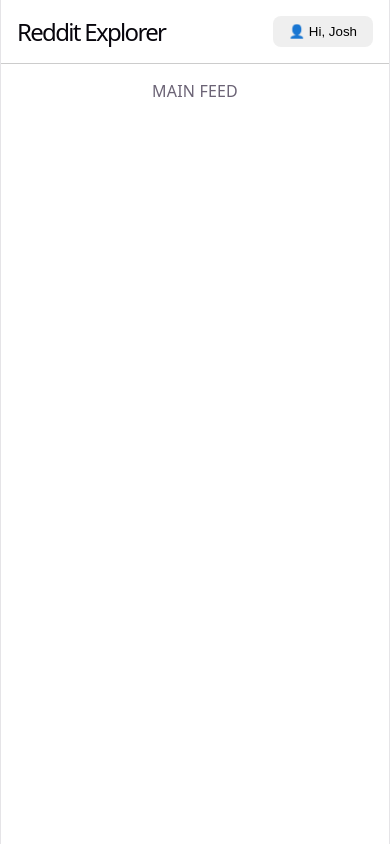
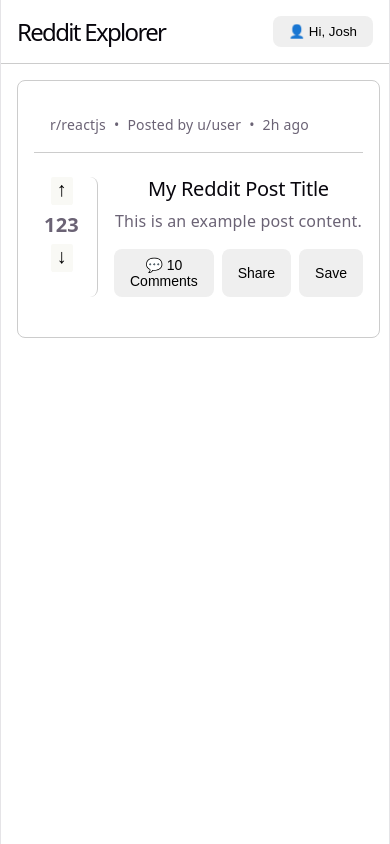
Before and after one commit to Gruthendiek/reddit-client, a React (Vite) app: page / in a window 390 px wide. Built offline with nearby package versions, Linux system fonts and the light colour scheme.

Commit message:
Build responsive PostCard component

```diff
--- a/src/App.jsx
+++ b/src/App.jsx
@@ -1,5 +1,6 @@
 import Header from "./components/Header/Header.jsx";
 import Sidebar from "./components/Sidebar/Sidebar.jsx";
+import PostCard from "./components/PostCard/PostCard.jsx";
 import "./App.css";
 
 function App() {
@@ -8,7 +9,9 @@ function App() {
       <Header />
       <div className="app-layout">
         <Sidebar />
-        <main>MAIN FEED</main>
+        <main>
+          <PostCard />
+        </main>
       </div>
     </>
   );
--- /dev/null
+++ b/src/components/PostCard/PostCard.css
@@ -0,0 +1,86 @@
+article {
+  padding: 1rem;
+  border: 0.0625rem solid #ccc;
+  border-radius: 0.5rem;
+  margin-bottom: 1rem;
+}
+
+.post-metadata {
+  display: flex;
+  gap: 0.5rem;
+  font-size: 0.875rem;
+}
+
+.post-body {
+  display: grid;
+  grid-template-columns: 4rem 1fr;
+  gap: 1rem;
+  padding: 1.5rem 0;
+}
+
+.votes {
+  display: flex;
+  flex-direction: column;
+  align-items: center;
+  gap: 0.5rem;
+  border-right: 0.0625rem solid #ccc;
+  border-radius: 0.5rem;
+  padding-right: 0.5rem;
+}
+
+.votes button {
+  border: none;
+  border-radius: 10%;
+  background: rgba(244, 243, 236, 0.5);
+  cursor: pointer;
+  font-size: 1.25rem;
+  padding-bottom: 0.25rem;
+  transition:
+    transform 0.3s ease,
+    background 0.3s ease;
+}
+
+.votes button:hover {
+  background: #007bff;
+  transform: scale(1.1);
+}
+
+.votes span {
+  font-size: 1.25rem;
+  font-weight: bold;
+}
+
+.post-content h2 {
+  margin: 0;
+  font-size: 1.25rem;
+}
+
+.post-content p {
+  margin: 0.5rem 0 0;
+  font-size: 1rem;
+  line-height: 1.5rem;
+}
+
+.post-content footer {
+  display: flex;
+  gap: 0.5rem;
+  margin-top: 1rem;
+  font-size: 0.875rem;
+  justify-content: center;
+}
+
+.post-content footer button {
+  font-size: 0.875rem;
+  border: none;
+  border-radius: 0.5rem;
+  cursor: pointer;
+  padding: 0.5rem 1rem;
+  transition:
+    transform 0.2s ease,
+    background 0.2s ease;
+}
+
+.post-content footer button:hover {
+  background-color: #007bff;
+  transform: scale(1.05);
+}
--- /dev/null
+++ b/src/components/PostCard/PostCard.jsx
@@ -0,0 +1,33 @@
+import "./PostCard.css";
+
+export default function PostCard() {
+  return (
+    <article>
+      <header>
+        <div className="post-metadata">
+          <span>r/reactjs</span>
+          <span>•</span>
+          <span>Posted by u/user</span>
+          <span>•</span>
+          <span>2h ago</span>
+        </div>
+      </header>
+      <div className="post-body">
+        <div className="votes">
+          <button>↑</button>
+          <span>123</span>
+          <button>↓</button>
+        </div>
+        <div className="post-content">
+          <h2>My Reddit Post Title</h2>
+          <p>This is an example post content.</p>
+          <footer>
+            <button className="comment-button">💬 10 Comments</button>
+            <button className="share-button">Share</button>
+            <button className="save-button">Save</button>
+          </footer>
+        </div>
+      </div>
+    </article>
+  );
+}
```
